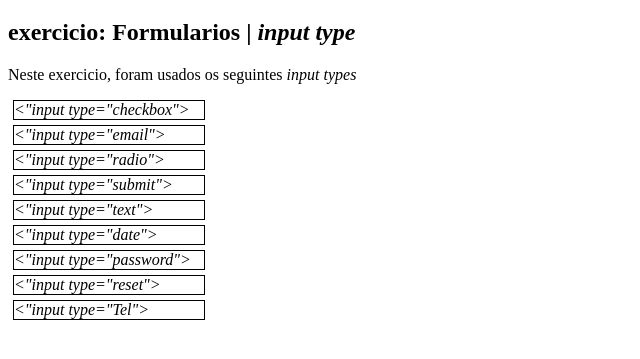
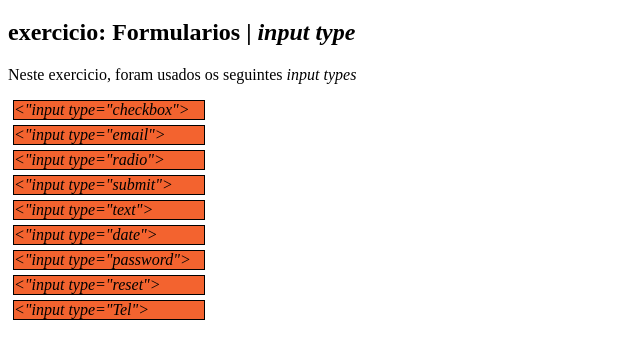
Before and after one commit to italosilva21/html-css-tarde-1, a plain HTML site: page aula20-form/atv001.html in a window 1280 px wide. Shown: the part 61-420 px from the top of the page, without its empty margins (0-640 px from the left). Drawn offline with Linux system fonts and the light colour scheme.

Commit message:
Update style.css

```diff
--- a/aula20-form/style.css
+++ b/aula20-form/style.css
@@ -2,5 +2,6 @@
   border: 1px solid black;
   margin: 5px;
   width: 190px;
-
+  background-color: rgb(243, 99, 47);
+  he
 }
```
